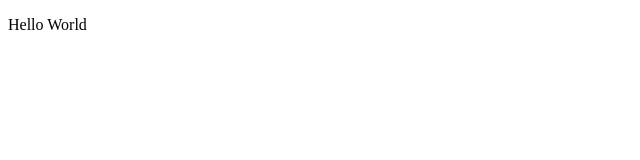
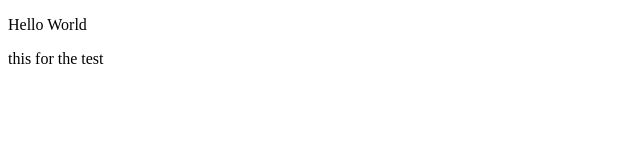
Before and after one commit to awest36/my-first-repo, a plain HTML site: page index.html in a window 1280 px wide. Shown: the full height of the page, 0-640 px from the left. Drawn offline with Linux system fonts and the light colour scheme.

Commit message:
this is a test

```diff
--- a/index.html
+++ b/index.html
@@ -5,5 +5,6 @@
   </head>
   <body>
   <p>Hello World</p>
+  <p>this for the test</p>
   </body>
 </html>
```
